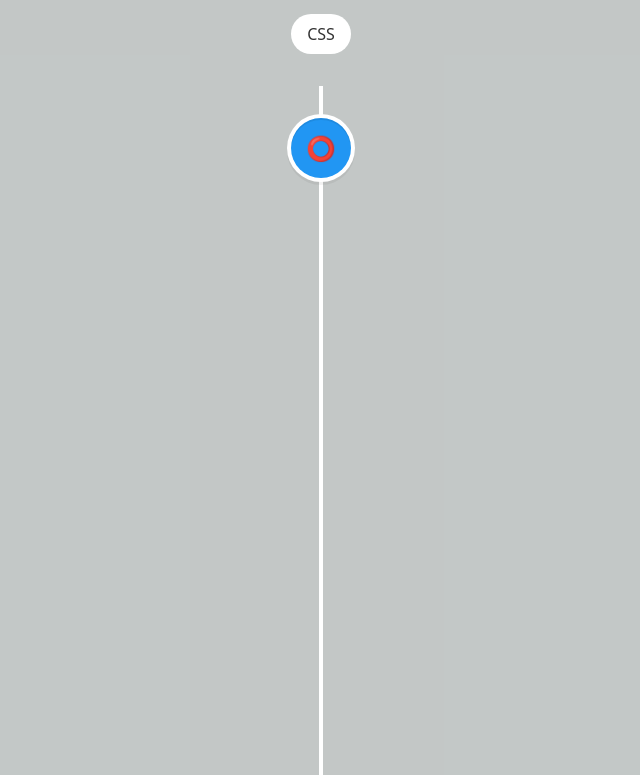
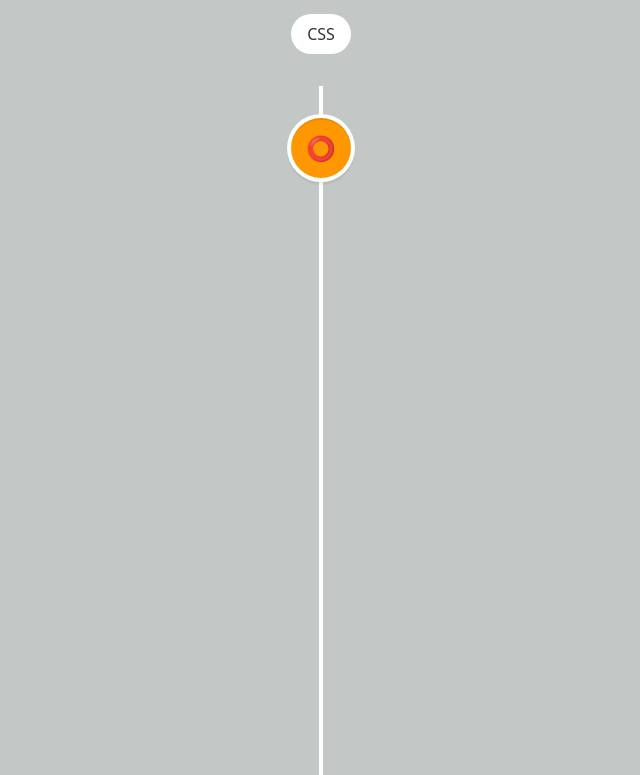
Before and after one commit to naman0r/personal-website, a React (Vite) app: page /projects in a window 1280 px wide. Shown: the part 962-1737 px from the top of the page, without its empty margins (319-959 px from the left). Built offline with nearby package versions, Linux system fonts and the light colour scheme; a web font is replaced by a local one.

Commit message:
made some changes

```diff
--- a/src/routes/PlayPage.jsx
+++ b/src/routes/PlayPage.jsx
@@ -1,10 +1,16 @@
 import React, { useState } from "react";
+import { useLayoutEffect, useRef } from "react";
 import "../styles/PlayPage.css";
 import TopNav from "../components/TopNav";
 import Footer from "../components/FooterMainPage";
 import { div } from "framer-motion/client";
 
 const PlayPage = () => {
+  const comp = useRef(null);
+  useLayoutEffect(() => {
+    window.scroll(0, 0);
+  }, []);
+
   const [gradient, setGradient] = useState({
     x: 50,
     y: 50,
@@ -22,7 +28,7 @@ const PlayPage = () => {
   };
 
   return (
-    <div>
+    <div className="relative" ref={comp}>
       <div>
         <TopNav />
       </div>
--- a/src/routes/Projects.jsx
+++ b/src/routes/Projects.jsx
@@ -35,7 +35,7 @@ const Projects = () => {
     {
       title: "MindMapr: AI powered Study Tool",
       description:
-        "A Full Stack AI powered study tool that generates easy to understand visualizations from student's study notes. Sign in with google with Firebase Auth",
+        "A Full Stack AI powered study tool that generates easy to understand visualizations from student's study notes. Authentication implemented, MongoDB database.",
       image: "../../mmr.png",
       categories: [
         "Full Stack",
@@ -48,7 +48,7 @@ const Projects = () => {
       github: "https://github.com/naman0r/MindMapr",
       demo: "https://www.youtube.com/watch?v=SWPsYICRIOQ",
       date: "2025, Completed",
-      color: "#2196f3",
+      color: "#ff9800",
     },
     {
       title: "BackBuddy App",
@@ -62,7 +62,7 @@ const Projects = () => {
       color: "#4caf50",
     },
     {
-      title: "Car2Divr",
+      title: "Car2Drvr",
       description:
         "A full stack App that allows users to find tailored reccomendations for cars to buy based on their needs and provides a price range that informs the user and prevents overpaying",
       image: "../../car2drvr.png",
@@ -81,12 +81,12 @@ const Projects = () => {
       github: "https://github.com/Oasis-NEU/sp25-group-11",
       demo: "",
       date: "2025, Current",
-      color: "#ff9800",
+      color: "#4caf50",
     },
     {
       title: "TaNews",
       description:
-        "Full Stack news app with posting, reading, liking. Admin and User separation, backend using Flask.",
+        "Full Stack news app with posting, reading, liking, Admin and User separation, etc.",
       image: "../../tanews.png",
       categories: ["Docker", "Flask", "React", "TypeScript", "MySQL"],
       github: "https://github.com/IpDaniel/tanews/tree/naman",
@@ -106,10 +106,10 @@ const Projects = () => {
         "PrimeReact",
         "JavaScript",
       ],
-      github: "https://github.com/naman0r/nr-personal-website-v1",
-      demo: "https://namanrusia.netlify.app",
-      date: "2024, completed and on Chrome Web Store",
-      color: "#ff9800",
+      github: "https://github.com/naman0r/personal-website",
+      demo: "https://namanrusia.com",
+      date: "2024, deployed",
+      color: "#4caf50",
     },
     {
       title: "DoNow!: Chrome Extension",
--- a/src/routes/Resume.jsx
+++ b/src/routes/Resume.jsx
@@ -1,4 +1,5 @@
 import React, { useState } from "react";
+import { useLayoutEffect, useRef } from "react";
 import TopNav from "../components/TopNav.jsx";
 import Footer from "../components/FooterMainPage.jsx";
 import "../styles/Resume.css";
@@ -6,6 +7,11 @@ import { div } from "framer-motion/client";
 import { motion } from "framer-motion";
 
 const Resume = () => {
+  const comp = useRef(null);
+  useLayoutEffect(() => {
+    window.scroll(0, 0);
+  }, []);
+
   const [gradient, setGradient] = useState({
     x: 50,
     y: 50,
```
Also changed, not shown: public/Naman.png (added).
